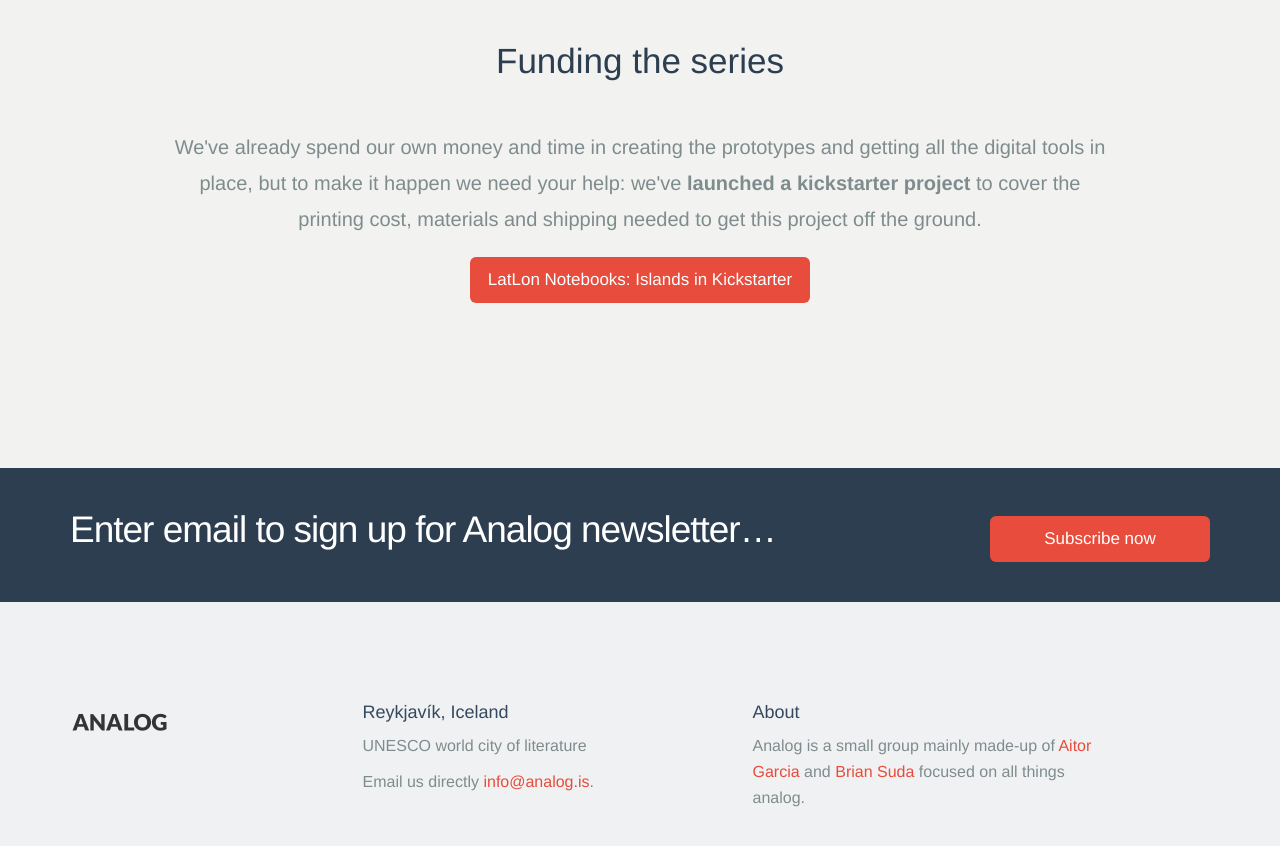
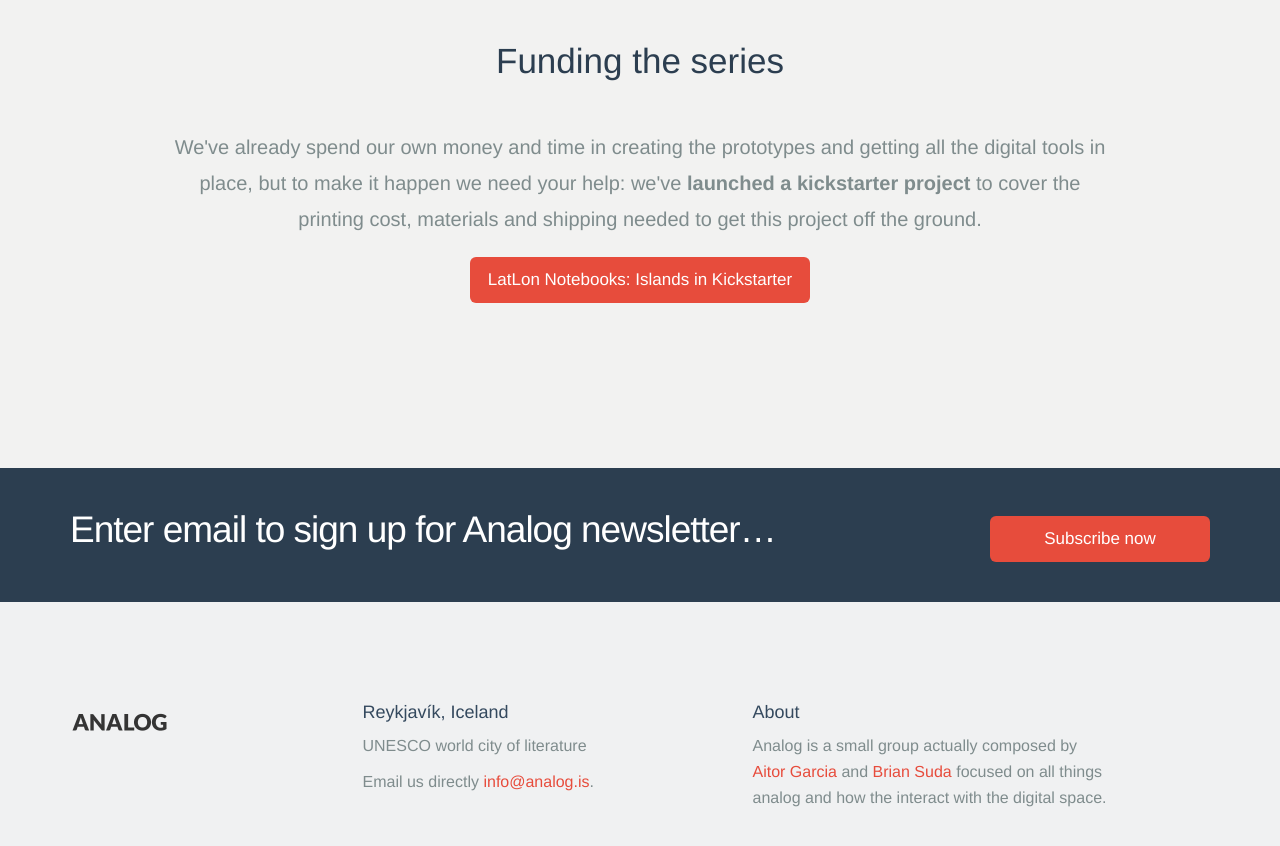
Before and after one commit to joinanalog/joinanalog.github.com, a Jekyll site: the page built from index.html, in a window 1280 px wide and 900 px high, scrolled down 4653 px. Shown: the top 846 px of the window. Built offline with Jekyll 4.4.1, drawn with Linux system fonts in a browser that asks for light colours.

Commit message:
Updated footer

```diff
--- a/_includes/general/footer.html
+++ b/_includes/general/footer.html
@@ -30,8 +30,8 @@
             <div class="col-sm-4 col-sm-offset-1 box">
                 <h6>About</h6>
                 <p>
-                  Analog is a small group mainly made-up of <a href="http://aitor.is">Aitor Garcia</a> and
-                  <a href="http://suda.co.uk/">Brian Suda</a> focused on all things analog.
+                  Analog is a small group actually composed by <a href="http://aitor.is">Aitor Garcia</a> and
+                  <a href="http://suda.co.uk/">Brian Suda</a> focused on all things analog and how the interact with the digital space.
                 </p>
             </div>
         </div>
```
